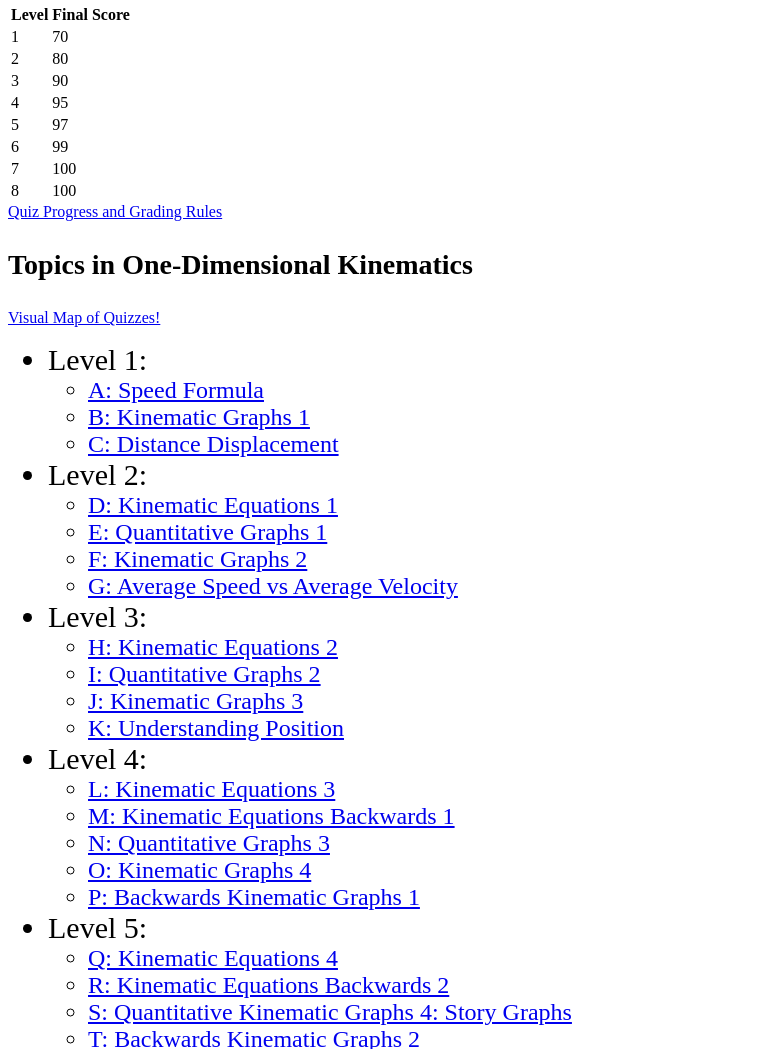
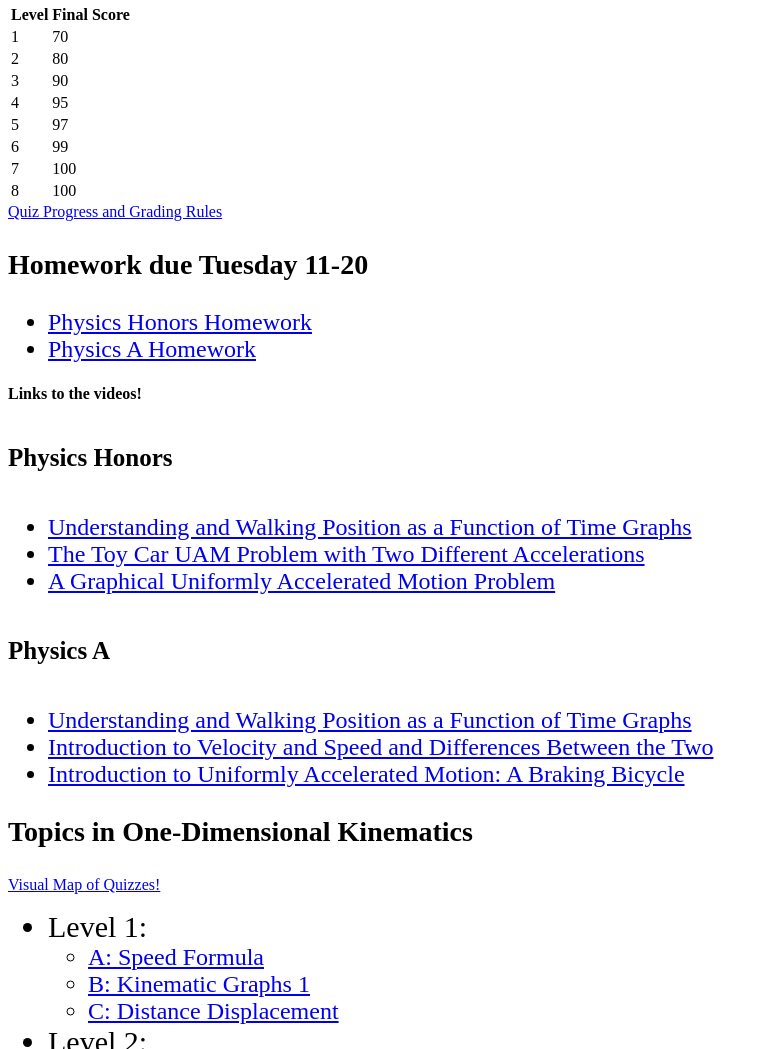
Before and after one commit to danielkuncik/teachingWebsite, a website: page public/basicPage.html in a window 1280 px wide. Shown: the part 699-1748 px from the top of the page, without its empty margins (0-768 px from the left). Drawn offline with Linux system fonts and the light colour scheme.

Commit message:
republish homework from previous week

```diff
--- a/public/basicPage.html
+++ b/public/basicPage.html
@@ -207,6 +207,29 @@
 <a href = './physicsPackets/quiz_rules.pdf'>Quiz Progress and Grading Rules</a>
 
 
+<h3>
+    Homework due Tuesday 11-20
+</h3>
+<ul>
+    <li class = 'contentLink'><a href = './homeworkPackets/honors_homework_nov_20.pdf'>Physics Honors Homework</a></li>
+    <li class = 'contentLink'><a href = './homeworkPackets/A_homework_nov_20.pdf'>Physics A Homework</a></li>
+</ul>
+
+<h4>Links to the videos!</h4>
+<h5>Physics Honors</h5>
+<ul>
+    <li class = 'contentLink'><a href = 'https://www.flippingphysics.com/understanding-and-walking-graphs-of-position-as-a-function-of-time.html'>Understanding and Walking Position as a Function of Time Graphs</a></li>
+    <li class = 'contentLink'><a href = 'https://www.flippingphysics.com/toy-car-uam-problem.html'>The Toy Car UAM Problem with Two Different Accelerations</a></li>
+    <li class = 'contentLink'><a href = 'https://www.flippingphysics.com/graphical-uam-example.html'>A Graphical Uniformly Accelerated Motion Problem</a></li>
+</ul>
+<h5>Physics A</h5>
+<ul>
+    <li class = 'contentLink'><a href = 'https://www.flippingphysics.com/understanding-and-walking-graphs-of-position-as-a-function-of-time.html'>Understanding and Walking Position as a Function of Time Graphs</a></li>
+    <li class = 'contentLink'><a href = 'https://www.flippingphysics.com/introduction-to-velocity-and-speed.html'>Introduction to Velocity and Speed and Differences Between the Two</a></li>
+    <li class = 'contentLink'><a href = 'https://www.flippingphysics.com/introductory-uniformly-accelerated-motion-problem.html'>Introduction to Uniformly Accelerated Motion: A Braking Bicycle</a></li>
+</ul>
+
+
 <h3>Topics in One-Dimensional Kinematics</h3>
 <a href = 'physicsPackets/oneDimensionalKinematicsSequence/A_A_A_map.pdf'>Visual Map of Quizzes!</a>
 <ul>
```
